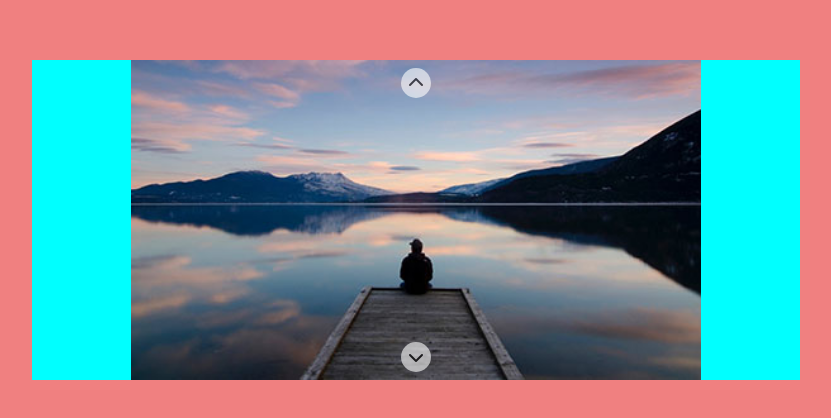
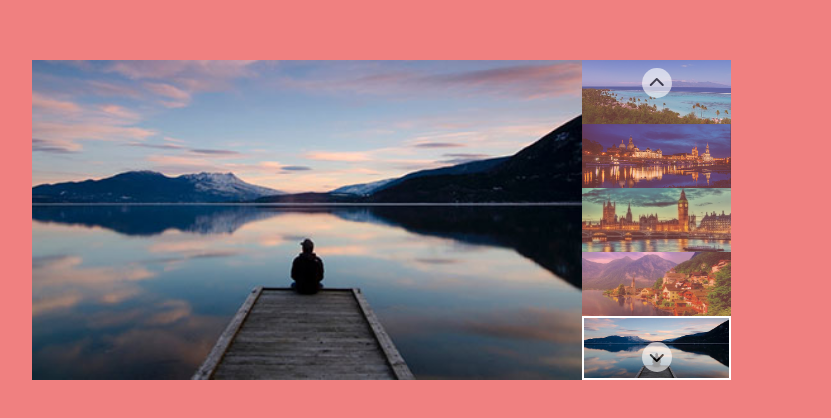
Before and after one commit to AntonioRoccoGit/js-array-carousel, a plain HTML site: page index.html in a window 1280 px wide. Shown: the part 180-598 px from the top of the page, without its empty margins (224-1055 px from the left). Drawn offline with Linux system fonts and the light colour scheme.

Commit message:
add: last bonus

```diff
--- a/css/style.css
+++ b/css/style.css
@@ -27,15 +27,16 @@ img {
 }
 
 .slider {
+    display: flex;
+    max-width: 800px;
     width: 60%;
-    position: relative;
     /* debug */
-    background-color: aqua;
+    background-color: lightcoral;
 }
 
 .slider-items {
     height: 40vh;
-    width: 100%;
+    width: 550px;
 }
 
 .item {
@@ -43,11 +44,38 @@ img {
     display: none;
 }
 
-.item img {
+.item img,
+.thumb-item img {
     margin: 0 auto;
     height: 100%;
     object-fit: cover;
 }
+
+.thumbnails {
+    position: relative;
+}
+
+.thumbnails-image {
+    display: flex;
+    flex-direction: column-reverse;
+}
+.thumb-item {
+    align-self: stretch;
+    display: block;
+    height: 8vh;
+    filter: opacity(.6);
+    object-fit: cover;
+}
+
+.thumbnails img {
+    width: 100%;
+}
+
+.thumb-item.active {
+    filter: opacity(1);
+    border: 2px solid white;
+}
+
 /* slider button settings and layout */
 .next-up,
 .prev-down {
@@ -65,14 +93,16 @@ img {
     top: 8px;
     left: 50%;
     transform: translateX(-50%);
+    z-index: 999;
 }
 .prev-down {
     bottom: 8px;
     left: 50%;
     transform: translateX(-50%);
+    z-index: 999;
 }
 .next-up:hover,
 .prev-down:hover {
     cursor: pointer;
-    filter: opacity(.7);
+    filter: opacity(.8);
 }
--- a/index.html
+++ b/index.html
@@ -18,11 +18,15 @@
                 <!-- image area -->
             </div>
 
-            <!-- prev and next btn -->
-            <div class="next-up"><i class="fa-solid fa-chevron-up"></i></div>
-            <div class="prev-down"><i class="fa-solid fa-chevron-down"></i></div>
-            <!-- /prev and next btn -->
-
+            <div class="thumbnails">
+                <div class="thumbnails-image">
+                     <!-- image area -->
+                </div>
+                <!-- prev and next btn -->
+                <div class="next-up"><i class="fa-solid fa-chevron-up"></i></div>
+                <div class="prev-down"><i class="fa-solid fa-chevron-down"></i></div>
+                <!-- /prev and next btn -->
+            </div>
         </div>
     </div>
     <script src="js/script.js"></script>
--- a/js/script.js
+++ b/js/script.js
@@ -13,30 +13,51 @@ for (let i = 0; i < userImages.length; i++) {
 
     sliderItemsContainer.innerHTML +=
     `<div class="item">
+    <img src="${currentImg}" alt="">
+    </div>`;
+};
+
+
+//ULTIMO SUPER BONUS
+let thumbNailsItems = document.querySelector(".thumbnails-image");
+for (let i = 0; i < userImages.length; i++) {
+
+    let currentImg = userImages[i];
+
+    thumbNailsItems.innerHTML +=
+    `<div class="thumb-item">
         <img src="${currentImg}" alt="">
     </div>`;
 };
 
+
+
+//setto stato iniziale ultimo bonus
+const thumbNailsItemsArrey = document.querySelectorAll(".thumb-item")
+console.log(thumbNailsItemsArrey);
 //setto lo stato iniziale dove appare almeno la prima immagine
 const sliderItemsArray = document.querySelectorAll(".item");
-console.log(sliderItemsArray);
 let itemCounter = 0;
 sliderItemsArray[itemCounter].classList.add("active");
-
+thumbNailsItemsArrey[itemCounter].classList.add("active");
 //impostiamo il bottone next
 nextUp.addEventListener("click", function(){
     if (itemCounter === sliderItemsArray.length - 1){
         sliderItemsArray[itemCounter].classList.remove("active");
+        thumbNailsItemsArrey[itemCounter].classList.remove("active");
         itemCounter = 0;
         sliderItemsArray[itemCounter].classList.add("active");
+        thumbNailsItemsArrey[itemCounter].classList.add("active");
     }else {
 
         //rimuovo classe precedente
         sliderItemsArray[itemCounter].classList.remove("active");
+        thumbNailsItemsArrey[itemCounter].classList.remove("active");
         //aumento il contantore
         itemCounter++;
         //aggiungo la classe  al nuovo item
         sliderItemsArray[itemCounter].classList.add("active");
+        thumbNailsItemsArrey[itemCounter].classList.add("active");
     }
 });
 
@@ -45,15 +66,19 @@ prevDown.addEventListener("click", function(){
     //rimuovo classe precedente
     if (itemCounter === 0){
         sliderItemsArray[itemCounter].classList.remove("active");
+        thumbNailsItemsArrey[itemCounter].classList.remove("active");
         itemCounter = sliderItemsArray.length - 1;
         sliderItemsArray[itemCounter].classList.add("active");
+        thumbNailsItemsArrey[itemCounter].classList.add("active");
 
     }else {
 
         sliderItemsArray[itemCounter].classList.remove("active");
+        thumbNailsItemsArrey[itemCounter].classList.remove("active");
         //aumento il contantore
         itemCounter--;
         //aggiungo la classe  al nuovo item
         sliderItemsArray[itemCounter].classList.add("active");
+        thumbNailsItemsArrey[itemCounter].classList.add("active");
     };
 });
```
Also changed, not shown: consegna.txt.
